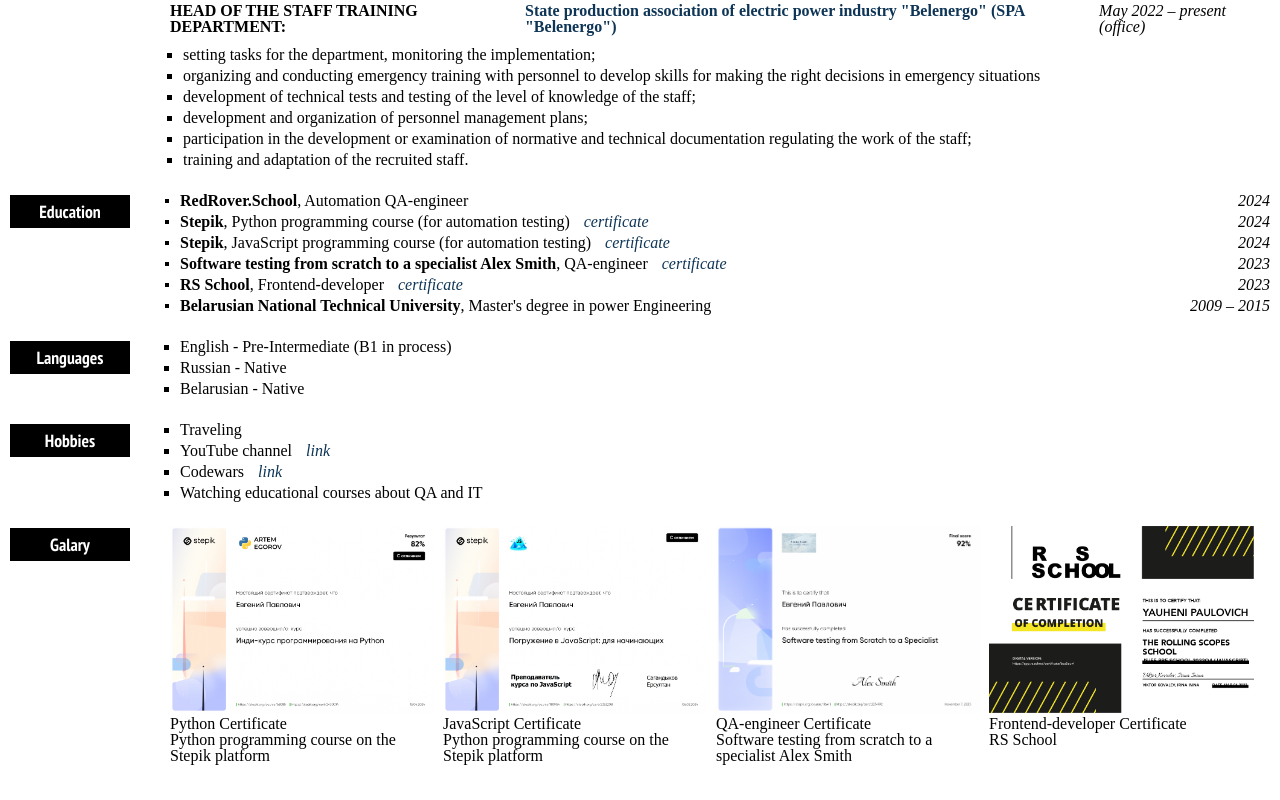
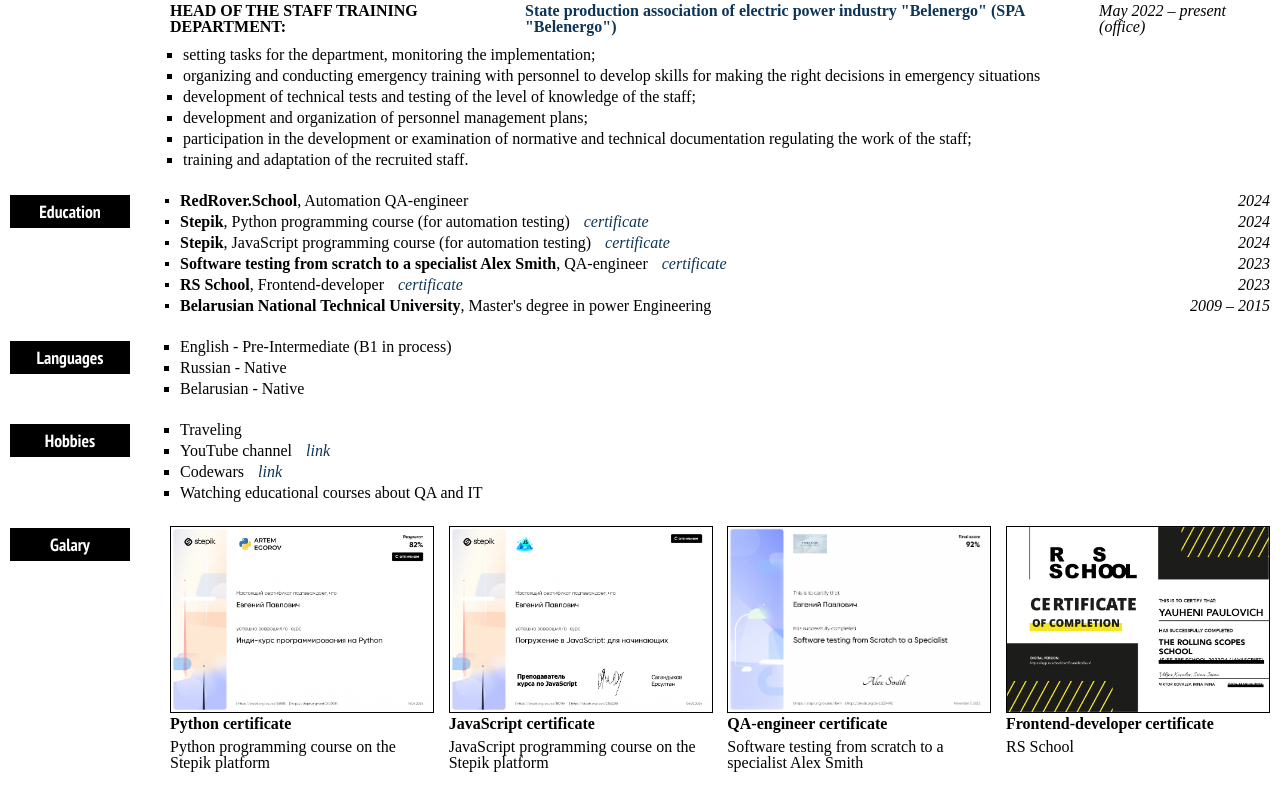
Before and after one commit to hello3world/CV_QA-engineer, a plain HTML site: page index.html in a window 1280 px wide. Shown: the part 1047-1847 px from the top of the page. Drawn offline with Linux system fonts and the light colour scheme.

Commit message:
refactor: add flex for galary

```diff
--- a/index.html
+++ b/index.html
@@ -215,7 +215,7 @@
               <div class="experience__place">
                 Hamsters Volunteer Project · internship
               </div>
-              <div class="experience__date">Jan 2024 г. – present (remote)</div>
+              <div class="experience__date">Jan 2024 г. – Mar 2024</div>
             </div>
             <div class="experience__info">
               <ul class="experience__list">
@@ -444,29 +444,36 @@
         <div class="row">
           <div class="column">
             <div class="content">
+              <a target="_blank" href="./images/certificate_Python.jpg">
               <img src="./images/certificate_Python.jpg" alt="certificate Python" style="width:100%">
-              <h3>Python Certificate</h3>
+              </a>
+              <h4>Python certificate</h4>
               <p>Python programming course on the Stepik platform</p>
             </div>
           </div>
           <div class="column">
             <div class="content">
-            <img src="./images/certificate_JS.jpg" alt="certificate JS" style="width:100%">
-              <h3>JavaScript Certificate</h3>
-              <p>Python programming course on the Stepik platform</p>
+              <a target="_blank" href="./images/certificate_JS.jpg">
+            <img class="galary__img" src="./images/certificate_JS.jpg" alt="certificate JS" style="width:100%">
+              </a>
+            <h4>JavaScript certificate</h4>
+              <p>JavaScript programming course on the Stepik platform</p>
             </div>
           </div>
           <div class="column">
             <div class="content">
-            <img src="./images/certificate_QA_engineer.png" alt="certificate QA engineer" style="width:100%">
-              <h3>QA-engineer Certificate</h3>
+              <a target="_blank" href="./images/certificate_QA_engineer.png">
+            <img src="./images/certificate_QA_engineer.png" alt="certificate QA engineer" style="width:100%"></a>
+              <h4>QA-engineer certificate</h4>
               <p>Software testing from scratch to a specialist Alex Smith</p>
             </div>
           </div>
           <div class="column">
             <div class="content">
+              <a target="_blank" href="./images/certificate_RSSchool.jpg">
             <img src="./images/certificate_RSSchool.jpg" alt="certificate Front-end" style="width:100%">
-              <h3> Frontend-developer Certificate</h3>
+          </a>
+            <h4> Frontend-developer certificate</h4>
               <p>RS School</p>
             </div>
           </div>
--- a/scss/_galary.scss
+++ b/scss/_galary.scss
@@ -8,40 +8,44 @@
     &__heading {
         @include header3;
         align-self: flex-start;
-        margin-bottom: 5px !important;
-        font-weight: 600 !important;
+        width: 120px;
+        min-width: 120px;
     }
+
+    img {
+        border: 1px solid black;
+        cursor: pointer;
+    }
+    h4 {
+        margin-bottom: 7px;
+        font-weight: 600;
     }
 
     /* Add padding BETWEEN each column */
-.row,
-.row > .column {
-    padding: 0 8px 8px 0;
+    .row {
+        display: flex;
+        flex-wrap: wrap;
+        gap: 16px 8px;
+        justify-content: space-between;
     }
 
     /* Create four equal columns that floats next to each other */
     .column {
-    float: left;
-    width: 25%;
-}
-
-/* Clear floats after rows */
-.row:after {
-    content: "";
-    display: table;
-    clear: both;
+        max-width: 24%;
     }
 
     /* Responsive layout - makes a two column-layout instead of four columns */
-@media screen and (max-width: 900px) {
+    @media screen and (max-width: 1176px) {
         .column {
-        width: 50%;
+            flex-direction: column;
+            max-width: 49%;
         }
     }
 
     /* Responsive layout - makes the two columns stack on top of each other instead of next to each other */
     @media screen and (max-width: 600px) {
         .column {
-        width: 100%;
+            max-width: 95%;
         }
     }
+}
```
Also changed, not shown: css/style.css, 1 other file. Lines whose indentation alone changed are shown as unchanged.
